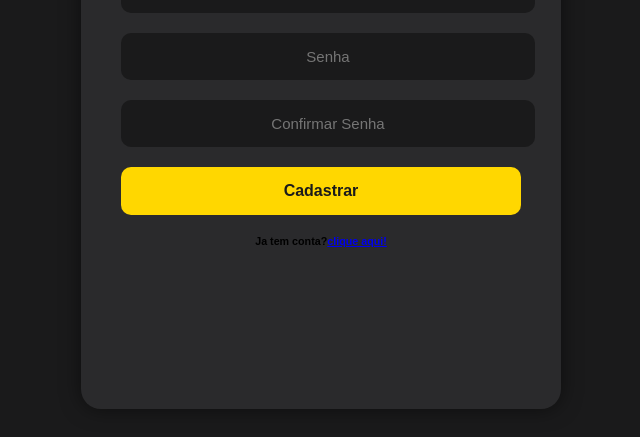
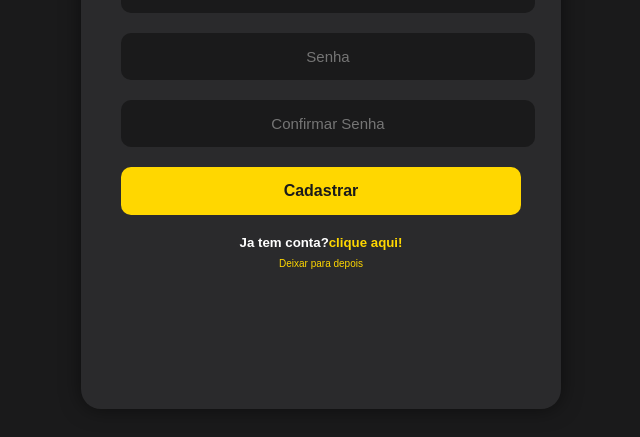
Before and after one commit to endrmant/LOJA-VIRTUAL-PROJETO-ERIQUE, a PHP site: page /cadastro.html in a window 1280 px wide. Shown: the part 363-800 px from the top of the page, without its empty margins (319-959 px from the left). Run offline with PHP 8.4, Linux system fonts and the light colour scheme.

Commit message:
Add files via upload

```diff
--- a/LOJA-VIRTUAL-PROJETO-ERIQUE-main/loja/login/cadastro.css
+++ b/LOJA-VIRTUAL-PROJETO-ERIQUE-main/loja/login/cadastro.css
@@ -53,7 +53,7 @@ body {
     transition: 0.3s;
 }
 
-.box input :focus {
+ .box input :focus {
     outline: 2px solid #FFD700;
 }
 
@@ -81,7 +81,25 @@ body {
      object-fit: cover;
 }
 
-h6 {
+h5 {
+    color: white;
     display: flex;
     justify-content: center;
 }
+
+.getout {
+    font-size: 10px;
+    display: flex;
+    justify-content: center;
+    margin-top: 8px;
+}
+
+.getout a {
+    color:#FFD700;
+    text-decoration: none;
+}
+
+.box a {
+    text-decoration: none;
+    color: #FFD700;
+}
--- a/LOJA-VIRTUAL-PROJETO-ERIQUE-main/loja/login/cadastro.html
+++ b/LOJA-VIRTUAL-PROJETO-ERIQUE-main/loja/login/cadastro.html
@@ -3,7 +3,7 @@
 <head>
     <meta charset="UTF-8">
     <meta name="viewport" content="width=device-width, initial-scale=1.0">
-    <title>Document</title>
+    <title>Cadastro</title>
     <link rel="stylesheet" href="cadastro.css">
 </head>
 <body>
@@ -26,8 +26,11 @@
                 <input type="password" required placeholder="Confirmar Senha">
             </div>
             <button type="submit">Cadastrar</button>
-            <h6>Ja tem conta? <a href="./login.html">clique aqui!</a></h6>
+            <h5>Ja tem conta? <a href="./login.html">clique aqui!</a></h5>
         </form>
+        <div class="getout">
+                <a href="../principal/index.html">Deixar para depois</a>
+            </div>
     </div>
 </body>
 </html>
```
Also changed, not shown: LOJA-VIRTUAL-PROJETO-ERIQUE-main/loja/principal/index.html (+3 -2 lines), LOJA-VIRTUAL-PROJETO-ERIQUE-main/loja/principal/ofertas.html (added, +15 -0 lines), LOJA-VIRTUAL-PROJETO-ERIQUE-main/loja/images/iphone.jpg (added).
